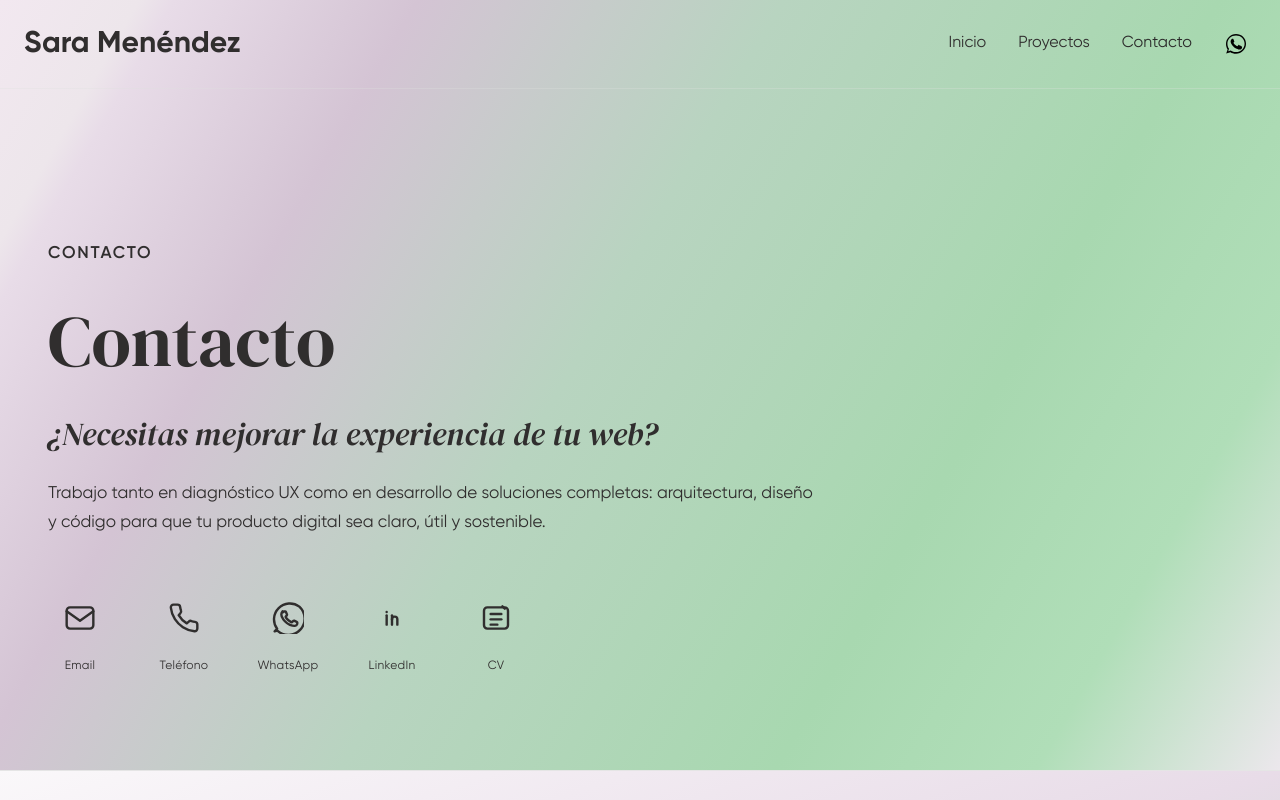
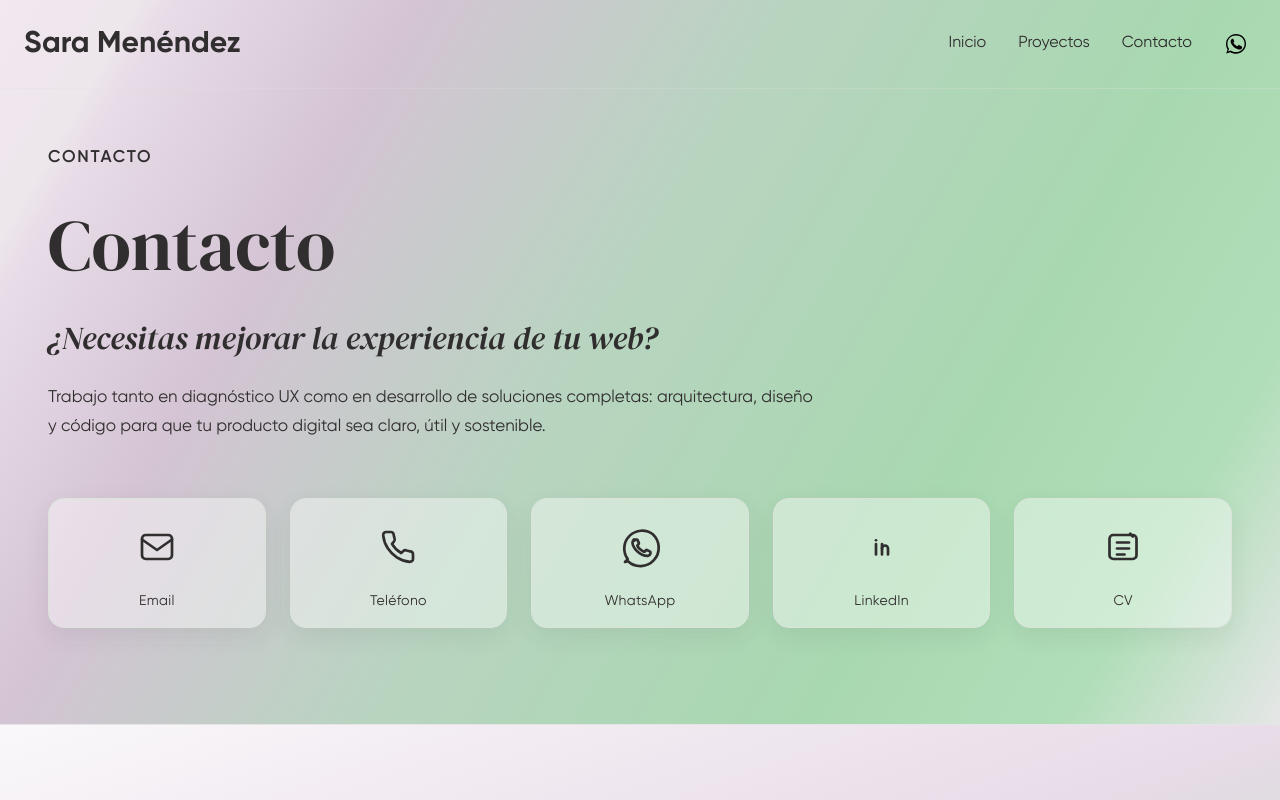
Before and after one commit to misloops/portafolio-sara-menendez, a React (Vite) app: page /contacto in a window 1280 px wide. Shown: the top 800 px of the page. Built offline with nearby package versions, Linux system fonts and the light colour scheme.

Commit message:
Ajustar foto de perfil y mejorar layout de iconos en Contacto

```diff
--- a/src/components/AboutMe.tsx
+++ b/src/components/AboutMe.tsx
@@ -33,14 +33,14 @@
             'flex items-start justify-center'
           )}>
             <div className={cn(
-              'w-full max-w-xs aspect-square rounded-2xl overflow-hidden',
+              'w-full max-w-xs lg:max-w-sm aspect-[4/5] rounded-2xl overflow-hidden',
               'border border-[#dde6dd] shadow-[0_12px_32px_rgba(48,46,46,0.12)]',
               'bg-[#f5f8f5]'
             )}>
               <img
                 src={profileImage}
                 alt="Retrato de Sara Menendez"
-                className="w-full h-full object-cover object-center"
+                className="w-full h-full object-cover object-top"
                 loading="lazy"
               />
             </div>
--- a/src/components/Contact.tsx
+++ b/src/components/Contact.tsx
@@ -4,7 +4,7 @@
   return (
     <section id="contacto" className={cn(
       'relative',
-      'pt-32 pb-16 lg:pt-40 lg:pb-24',
+      'pt-12 pb-16 lg:pt-16 lg:pb-24',
       'px-4 lg:px-6',
       'bg-transparent'
     )}>
@@ -16,7 +16,7 @@
         <div className={cn(
           'flex flex-col gap-4 lg:gap-8',
           'text-left',
-          'max-w-4xl'
+          'max-w-7xl'
         )}>
           <p className={cn(
             'text-sm font-semibold uppercase tracking-widest',
@@ -41,37 +41,37 @@
             </p>
           </div>
 
-          <div className="flex flex-wrap gap-8 md:gap-10 pt-2 lg:pt-4">
+          <div className="w-full grid grid-cols-2 sm:grid-cols-3 lg:grid-cols-5 gap-4 lg:gap-6 pt-4 lg:pt-6">
 
             {/* Email */}
             <a
               href="mailto:sara.m.pumariega@gmail.com"
-              className="flex flex-col items-center gap-2 text-dark group"
+              className="w-full min-h-[120px] px-3 py-4 rounded-2xl border border-[#dbe3db] bg-[#ffffff66] shadow-[0_8px_24px_rgba(48,46,46,0.08)] flex flex-col items-center justify-center gap-3 text-dark transition-all duration-200 hover:bg-[#e8eee8] hover:shadow-[0_10px_28px_rgba(48,46,46,0.12)]"
               aria-label="Enviar email"
               title="Email"
             >
-              <div className="w-16 h-16 flex items-center justify-center rounded-2xl group-hover:bg-[#e3e8e3] transition-all duration-200">
-                <svg className="w-8 h-8" fill="none" stroke="currentColor" strokeWidth="1.8" viewBox="0 0 24 24" aria-hidden="true">
+              <div className="w-16 h-16 flex items-center justify-center">
+                <svg className="w-9 h-9 overflow-visible" fill="none" stroke="currentColor" strokeWidth="1.8" viewBox="0 0 24 24" aria-hidden="true">
                   <rect x="2" y="4" width="20" height="16" rx="2.5" />
                   <path strokeLinecap="round" strokeLinejoin="round" d="M2 7l10 7 10-7" />
                 </svg>
               </div>
-              <span className="text-xs font-medium tracking-wide">Email</span>
+              <span className="text-sm font-medium tracking-wide">Email</span>
             </a>
 
             {/* Teléfono */}
             <a
               href="tel:+34625977711"
-              className="flex flex-col items-center gap-2 text-dark group"
+              className="w-full min-h-[120px] px-3 py-4 rounded-2xl border border-[#dbe3db] bg-[#ffffff66] shadow-[0_8px_24px_rgba(48,46,46,0.08)] flex flex-col items-center justify-center gap-3 text-dark transition-all duration-200 hover:bg-[#e8eee8] hover:shadow-[0_10px_28px_rgba(48,46,46,0.12)]"
               aria-label="Llamar por teléfono"
               title="Teléfono"
             >
-              <div className="w-16 h-16 flex items-center justify-center rounded-2xl group-hover:bg-[#e3e8e3] transition-all duration-200">
-                <svg className="w-8 h-8" fill="none" stroke="currentColor" strokeWidth="1.8" viewBox="0 0 24 24" aria-hidden="true">
+              <div className="w-16 h-16 flex items-center justify-center">
+                <svg className="w-9 h-9 overflow-visible" fill="none" stroke="currentColor" strokeWidth="1.8" viewBox="0 0 24 24" aria-hidden="true">
                   <path strokeLinecap="round" strokeLinejoin="round" d="M22 16.92v3a2 2 0 0 1-2.18 2 19.8 19.8 0 0 1-8.63-3.07 19.5 19.5 0 0 1-6-6 19.8 19.8 0 0 1-3.07-8.67A2 2 0 0 1 4.11 2h3a2 2 0 0 1 2 1.72c.12.9.33 1.77.62 2.6a2 2 0 0 1-.45 2.11L8 9.91a16 16 0 0 0 6.09 6.09l1.48-1.28a2 2 0 0 1 2.11-.45c.83.29 1.7.5 2.6.62A2 2 0 0 1 22 16.92z" />
                 </svg>
               </div>
-              <span className="text-xs font-medium tracking-wide">Teléfono</span>
+              <span className="text-sm font-medium tracking-wide">Teléfono</span>
             </a>
 
             {/* WhatsApp */}
@@ -79,17 +79,17 @@
               href="https://wa.me/34625977711"
               target="_blank"
               rel="noopener noreferrer"
-              className="flex flex-col items-center gap-2 text-dark group"
+              className="w-full min-h-[120px] px-3 py-4 rounded-2xl border border-[#dbe3db] bg-[#ffffff66] shadow-[0_8px_24px_rgba(48,46,46,0.08)] flex flex-col items-center justify-center gap-3 text-dark transition-all duration-200 hover:bg-[#e8eee8] hover:shadow-[0_10px_28px_rgba(48,46,46,0.12)]"
               aria-label="Abrir WhatsApp"
               title="WhatsApp"
             >
-              <div className="w-16 h-16 flex items-center justify-center rounded-2xl group-hover:bg-[#e3e8e3] transition-all duration-200">
-                <svg className="w-8 h-8" fill="none" stroke="currentColor" strokeWidth="1.8" viewBox="0 0 24 24" aria-hidden="true">
+              <div className="w-16 h-16 flex items-center justify-center">
+                <svg className="w-9 h-9 overflow-visible" fill="none" stroke="currentColor" strokeWidth="1.8" viewBox="0 0 24 24" aria-hidden="true">
                   <path strokeLinecap="round" strokeLinejoin="round" d="M20.52 3.48A11.9 11.9 0 0 0 3.83 20.08L2 22l1.98-.52a11.9 11.9 0 0 0 16.54-18z" />
                   <path strokeLinecap="round" strokeLinejoin="round" d="M8.2 7.8c.3-.7.6-.7.9-.7h.8c.2 0 .4.1.5.3.2.4.7 1.7.8 1.8.1.2.1.4 0 .6-.1.2-.2.4-.4.6l-.4.4c-.2.2-.3.3-.1.6.2.3.8 1.3 1.8 2.1 1.2 1 2.1 1.4 2.4 1.6.3.1.5.1.7-.1l.7-.8c.2-.2.4-.3.7-.2l1.9.9c.2.1.3.2.4.4.1.2.1 1-.1 1.5-.2.5-1.2 1-1.7 1.1-.5 0-1.1.2-3.7-.8-3.1-1.2-5.1-4.4-5.2-4.6-.1-.2-1.2-1.6-1.2-3.1 0-1.5.8-2.2 1-2.5z" />
                 </svg>
               </div>
-              <span className="text-xs font-medium tracking-wide">WhatsApp</span>
+              <span className="text-sm font-medium tracking-wide">WhatsApp</span>
             </a>
 
             {/* LinkedIn */}
@@ -97,19 +97,19 @@
               href="https://linkedin.com/in/sara-menendez"
               target="_blank"
               rel="noopener noreferrer"
-              className="flex flex-col items-center gap-2 text-dark group"
+              className="w-full min-h-[120px] px-3 py-4 rounded-2xl border border-[#dbe3db] bg-[#ffffff66] shadow-[0_8px_24px_rgba(48,46,46,0.08)] flex flex-col items-center justify-center gap-3 text-dark transition-all duration-200 hover:bg-[#e8eee8] hover:shadow-[0_10px_28px_rgba(48,46,46,0.12)]"
               aria-label="Abrir LinkedIn"
               title="LinkedIn"
             >
-              <div className="w-16 h-16 flex items-center justify-center rounded-2xl group-hover:bg-[#e3e8e3] transition-all duration-200">
-                <svg className="w-8 h-8" fill="none" stroke="currentColor" strokeWidth="1.8" viewBox="0 0 24 24" aria-hidden="true">
+              <div className="w-16 h-16 flex items-center justify-center">
+                <svg className="w-9 h-9 overflow-visible" fill="none" stroke="currentColor" strokeWidth="1.8" viewBox="0 0 24 24" aria-hidden="true">
                   <path strokeLinecap="round" strokeLinejoin="round" d="M8 10v7" />
                   <path strokeLinecap="round" strokeLinejoin="round" d="M8 7.5h.01" />
                   <path strokeLinecap="round" strokeLinejoin="round" d="M12 17v-4a2 2 0 0 1 4 0v4" />
                   <path strokeLinecap="round" strokeLinejoin="round" d="M12 13v-3" />
                 </svg>
               </div>
-              <span className="text-xs font-medium tracking-wide">LinkedIn</span>
+              <span className="text-sm font-medium tracking-wide">LinkedIn</span>
             </a>
 
             {/* CV */}
@@ -117,12 +117,12 @@
               href="/docs/CV_SARA_MENENDEZ_WEB_ES.pdf"
               target="_blank"
               rel="noopener noreferrer"
-              className="flex flex-col items-center gap-2 text-dark group"
+              className="w-full min-h-[120px] px-3 py-4 rounded-2xl border border-[#dbe3db] bg-[#ffffff66] shadow-[0_8px_24px_rgba(48,46,46,0.08)] flex flex-col items-center justify-center gap-3 text-dark transition-all duration-200 hover:bg-[#e8eee8] hover:shadow-[0_10px_28px_rgba(48,46,46,0.12)]"
               aria-label="Abrir CV"
               title="CV"
             >
-              <div className="w-16 h-16 flex items-center justify-center rounded-2xl group-hover:bg-[#e3e8e3] transition-all duration-200">
-                <svg className="w-8 h-8" fill="none" stroke="currentColor" strokeWidth="1.8" viewBox="0 0 24 24" aria-hidden="true">
+              <div className="w-16 h-16 flex items-center justify-center">
+                <svg className="w-9 h-9 overflow-visible" fill="none" stroke="currentColor" strokeWidth="1.8" viewBox="0 0 24 24" aria-hidden="true">
                   <rect x="3" y="4" width="18" height="16" rx="2.5" />
                   <path strokeLinecap="round" strokeLinejoin="round" d="M8 9h8" />
                   <path strokeLinecap="round" strokeLinejoin="round" d="M8 13h8" />
@@ -130,7 +130,7 @@
                   <path strokeLinecap="round" strokeLinejoin="round" d="M16.8 3.2l1.8 1.8" />
                 </svg>
               </div>
-              <span className="text-xs font-medium tracking-wide">CV</span>
+              <span className="text-sm font-medium tracking-wide">CV</span>
             </a>
 
           </div>
```
